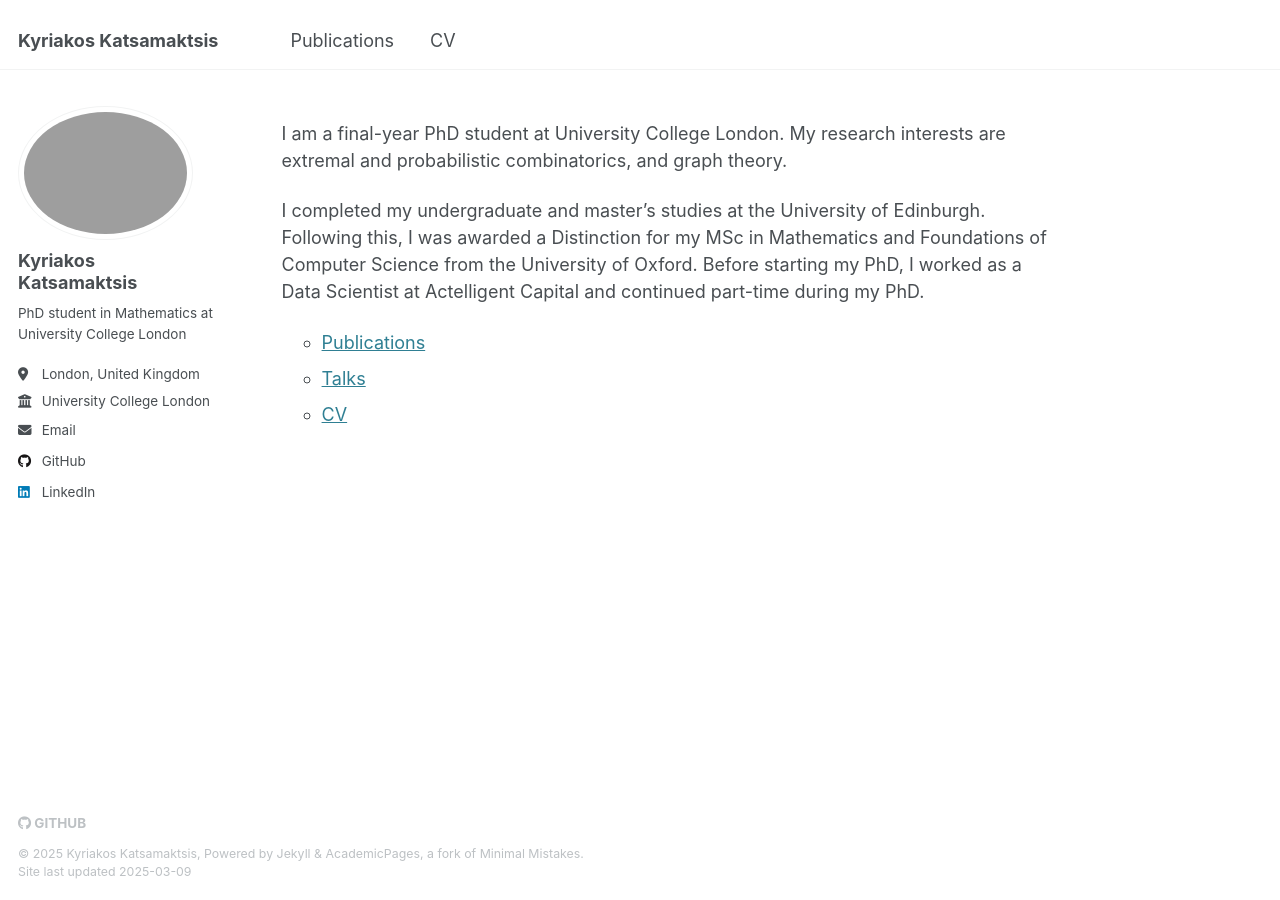
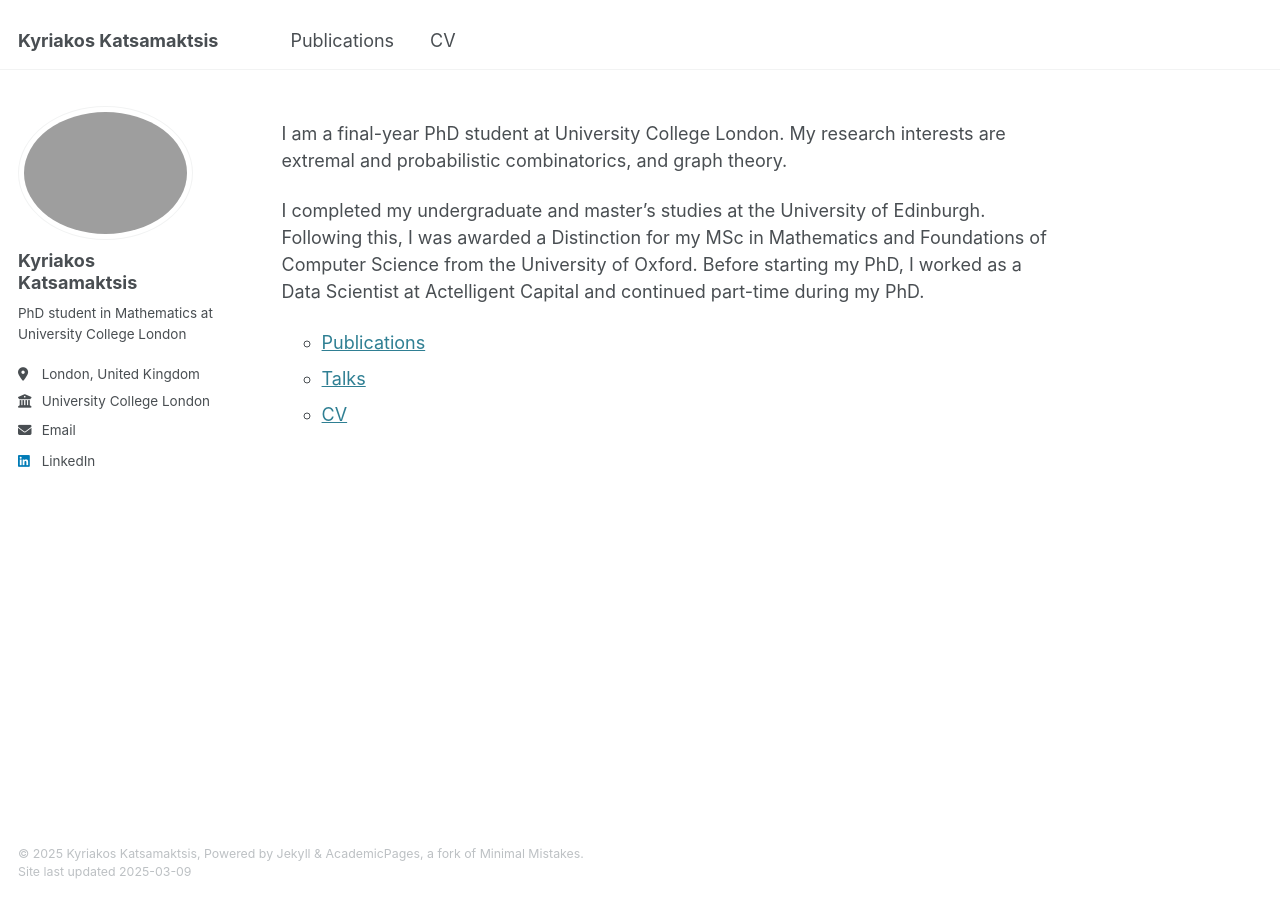
Before and after one commit to Kyriakosk/kyriakosk.github.io, a Jekyll site: the page built from _pages/about.md, in a window 1280 px wide. Built offline with Jekyll 4.4.1, drawn with Linux system fonts in a browser that asks for light colours.

Commit message:
updated config

```diff
--- a/_config.yml
+++ b/_config.yml
@@ -45,7 +45,7 @@ author:
   bitbucket        : # Username - Update with your username on the site
   codepen          : # Username
   dribbble         : # Username
-  github           : "Kyriakosk"
+  github           : #"Kyriakosk"
   kaggle           : # Username
   stackoverflow    : # User number or user number and name (i.e., use "1" or "1/jeff-atwood")
 
```
